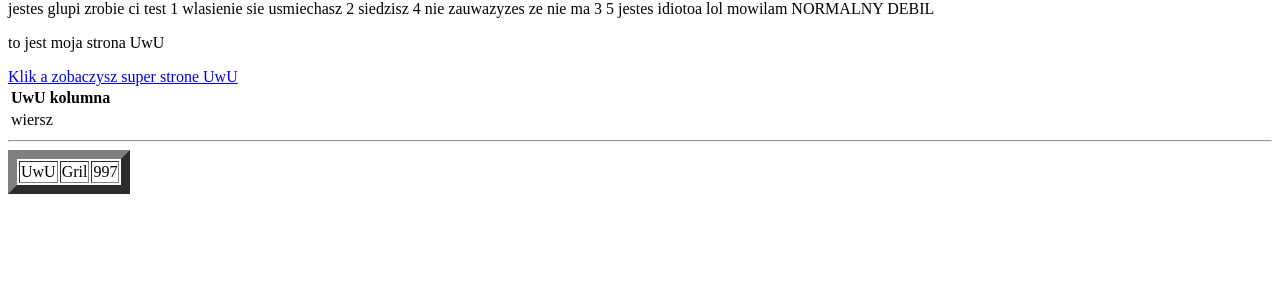
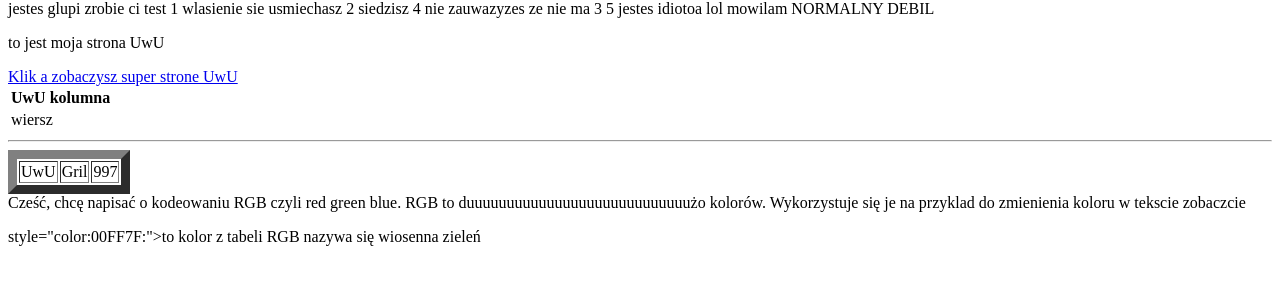
Before and after one commit to UwUgril/uwugril.github.io, a plain HTML site: page index.html in a window 1280 px wide. Shown: the part 66-350 px from the top of the page. Drawn offline with Linux system fonts and the light colour scheme.

Commit message:
Update index.html

```diff
--- a/index.html
+++ b/index.html
@@ -27,3 +27,5 @@ jestes glupi zrobie ci test        1 wlasienie sie usmiechasz 2 siedzisz  4 nie
 <td>997</td
 </tr>
 </table>
+Cześć, chcę napisać o kodeowaniu RGB czyli red green blue.  RGB to duuuuuuuuuuuuuuuuuuuuuuuuuuuużo kolorów. Wykorzystuje się je na przyklad do zmienienia koloru w tekscie
+  zobaczcie  <p> style="color:00FF7F:">to kolor z tabeli RGB nazywa się wiosenna zieleń<p/>
```
